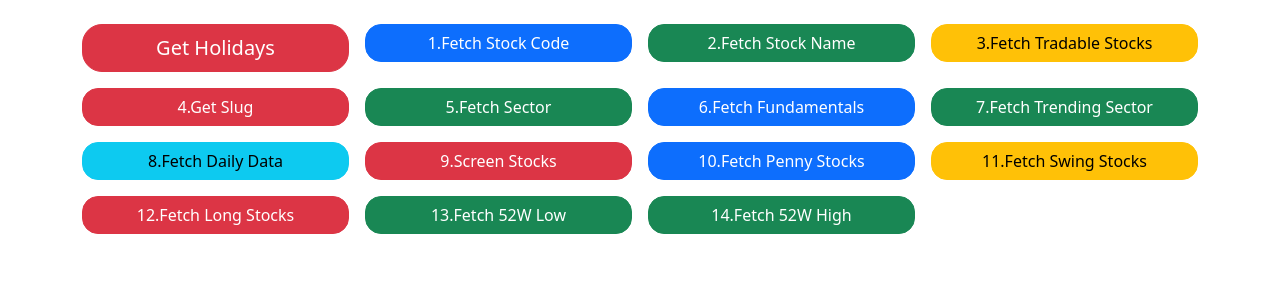
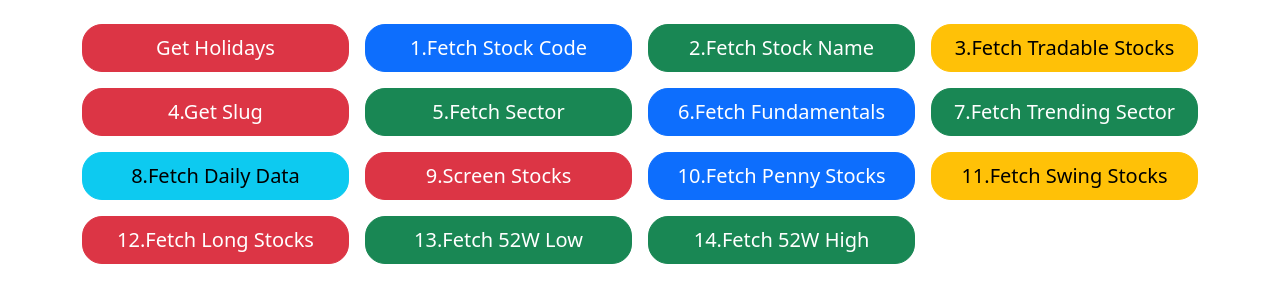
Before and after one commit to sran307/aimeWebview, a Django app: page /stock-analyser/ in a window 1280 px wide. Shown: the part 56-359 px from the top of the page. Run offline with Django 5.2, Linux system fonts and the light colour scheme; some libraries are stand-ins or nearby versions.

Commit message:
buttons modified

```diff
--- a/templates/stock/index.html
+++ b/templates/stock/index.html
@@ -9,52 +9,52 @@
       <button class="btn btn-lg btn-danger w-100 commonFetch" data-path="{% url 'get_holidays' %}" data-title="Fetching Holidays" data-text="Fetching Holidays of Trading Section">Get Holidays</button>
     </div>
     <div class="col-md-6 col-lg-3">
-      <button class="btn btn-primary w-100 commonFetch" data-path="{% url 'get_stock_code' %}" data-title="Fetch Stock Code" data-text="Fetching Stock Codes Of All The Stocks listed.. ">1.Fetch Stock Code</button>
+      <button class="btn btn-lg btn-primary w-100 commonFetch" data-path="{% url 'get_stock_code' %}" data-title="Fetch Stock Code" data-text="Fetching Stock Codes Of All The Stocks listed.. ">1.Fetch Stock Code</button>
     </div>
     <div class="col-md-6 col-lg-3">
-      <button class="btn btn-success w-100 commonFetch" data-path="{% url 'get_stock_name' %}" data-title="Fetching New Stock Names" data-text="Fetching Stock Names corresponding To Code.. ">2.Fetch Stock Name</button>
+      <button class="btn btn-lg btn-success w-100 commonFetch" data-path="{% url 'get_stock_name' %}" data-title="Fetching New Stock Names" data-text="Fetching Stock Names corresponding To Code.. ">2.Fetch Stock Name</button>
     </div>
     <div class="col-md-6 col-lg-3">
-      <button class="btn btn-warning w-100 commonFetch" data-path="{% url 'get_strong_stocks' %}" data-title="Selecting Strong Stocks" data-text="This is a filteration for select fundamentally strong stocks">3.Fetch Tradable Stocks</button>
+      <button class="btn btn-lg btn-warning w-100 commonFetch" data-path="{% url 'get_strong_stocks' %}" data-title="Selecting Strong Stocks" data-text="This is a filteration for select fundamentally strong stocks">3.Fetch Tradable Stocks</button>
     </div>
 
      <div class="col-md-6 col-lg-3">
-      <button class="btn btn-danger w-100 commonFetch" data-path="{% url 'get_slug' %}" data-title="Fetching Stock Codes in Ticker Tape" data-text="Fetching Stock Codes Used in Ticker Tape for get the stock details form Ticker Tape">4.Get Slug</button>
+      <button class="btn btn-lg btn-danger w-100 commonFetch" data-path="{% url 'get_slug' %}" data-title="Fetching Stock Codes in Ticker Tape" data-text="Fetching Stock Codes Used in Ticker Tape for get the stock details form Ticker Tape">4.Get Slug</button>
     </div>
     <div class="col-md-6 col-lg-3">
-      <button class="btn btn-success w-100 commonFetch" data-path="{% url 'get_sector' %}" data-title="Fetching All the Sectors" data-text="Fetching All The Sectors">5.Fetch Sector</button>
+      <button class="btn btn-lg btn-success w-100 commonFetch" data-path="{% url 'get_sector' %}" data-title="Fetching All the Sectors" data-text="Fetching All The Sectors">5.Fetch Sector</button>
     </div>
 
     <div class="col-md-6 col-lg-3">
-      <button class="btn btn-primary w-100 commonFetch2" data-path="{% url 'get_fundamentals' %}" data-title="Fetching Stock Fundamentals" data-text="Fetching Fundamentals of the stocks">6.Fetch Fundamentals</button>
+      <button class="btn btn-lg btn-primary w-100 commonFetch2" data-path="{% url 'get_fundamentals' %}" data-title="Fetching Stock Fundamentals" data-text="Fetching Fundamentals of the stocks">6.Fetch Fundamentals</button>
     </div>
 
     <div class="col-md-6 col-lg-3">
-      <button class="btn btn-success w-100 commonFetch2" data-path="{% url 'get_trending_sector' %}" data-title="Fetching Trending Sector" data-text="Finding Out the Trending Sectors">7.Fetch Trending Sector</button>
+      <button class="btn btn-lg btn-success w-100 commonFetch2" data-path="{% url 'get_trending_sector' %}" data-title="Fetching Trending Sector" data-text="Finding Out the Trending Sectors">7.Fetch Trending Sector</button>
     </div>
 
     <div class="col-md-6 col-lg-3">
-      <button class="btn btn-info w-100 commonFetch2" data-path="{% url 'get_daily_data' %}" data-title="Fetching Daily Stock data" data-text="Fetching Daily data of stocks">8.Fetch Daily Data</button>
+      <button class="btn btn-lg btn-info w-100 commonFetch2" data-path="{% url 'get_daily_data' %}" data-title="Fetching Daily Stock data" data-text="Fetching Daily data of stocks">8.Fetch Daily Data</button>
     </div>
     <div class="col-md-6 col-lg-3">
-      <button class="btn btn-danger w-100 commonFetch2" data-path="{% url 'data_screen_stocks' %}" data-title="Screening stocks" data-text="Screening Stocks for trading">9.Screen Stocks</button>
+      <button class="btn btn-lg btn-danger w-100 commonFetch2" data-path="{% url 'data_screen_stocks' %}" data-title="Screening stocks" data-text="Screening Stocks for trading">9.Screen Stocks</button>
     </div>
 
     <div class="col-md-6 col-lg-3">
-      <button class="btn btn-primary w-100 commonFetch2" data-path="{% url 'get_penny_stocks' %}" data-title="Fetch Penny Stocks" data-text="Fetching Penny Stocks ">10.Fetch Penny Stocks</button>
+      <button class="btn btn-lg btn-primary w-100 commonFetch2" data-path="{% url 'get_penny_stocks' %}" data-title="Fetch Penny Stocks" data-text="Fetching Penny Stocks ">10.Fetch Penny Stocks</button>
     </div>
     <div class="col-md-6 col-lg-3">
-      <button class="btn btn-warning w-100 commonFetch" data-path="{% url 'get_swing_stocks' %}" data-title="Selecting Swing Stocks" data-text="Selecting the stocks for swing trade">11.Fetch Swing Stocks</button>
+      <button class="btn btn-lg btn-warning w-100 commonFetch" data-path="{% url 'get_swing_stocks' %}" data-title="Selecting Swing Stocks" data-text="Selecting the stocks for swing trade">11.Fetch Swing Stocks</button>
     </div>
 
     <div class="col-md-6 col-lg-3">
-      <button class="btn btn-danger w-100 commonFetch" data-path="{% url 'get_long_stocks' %}" data-title="Fetching Long Term Stocks" data-text="Fetching Stocks For Long Term Trades">12.Fetch Long Stocks</button>
+      <button class="btn btn-lg btn-danger w-100 commonFetch" data-path="{% url 'get_long_stocks' %}" data-title="Fetching Long Term Stocks" data-text="Fetching Stocks For Long Term Trades">12.Fetch Long Stocks</button>
     </div>
     <div class="col-md-6 col-lg-3">
-      <button class="btn btn-success w-100 commonFetch" data-path="{% url 'get_52_low' %}" data-title="Fetch 52 Low" data-text="Fetching 52 Week Low Stocks">13.Fetch 52W Low</button>
+      <button class="btn btn-lg btn-success w-100 commonFetch" data-path="{% url 'get_52_low' %}" data-title="Fetch 52 Low" data-text="Fetching 52 Week Low Stocks">13.Fetch 52W Low</button>
     </div>
     <div class="col-md-6 col-lg-3">
-      <button class="btn btn-success w-100 commonFetch2" data-path="{% url 'get_52_high' %}" data-title="Fetching 52 High" data-text="Fetching 52 Week High Stocks">14.Fetch 52W High</button>
+      <button class="btn btn-lg btn-success w-100 commonFetch2" data-path="{% url 'get_52_high' %}" data-title="Fetching 52 High" data-text="Fetching 52 Week High Stocks">14.Fetch 52W High</button>
     </div>
   </div>
 </div>
```
